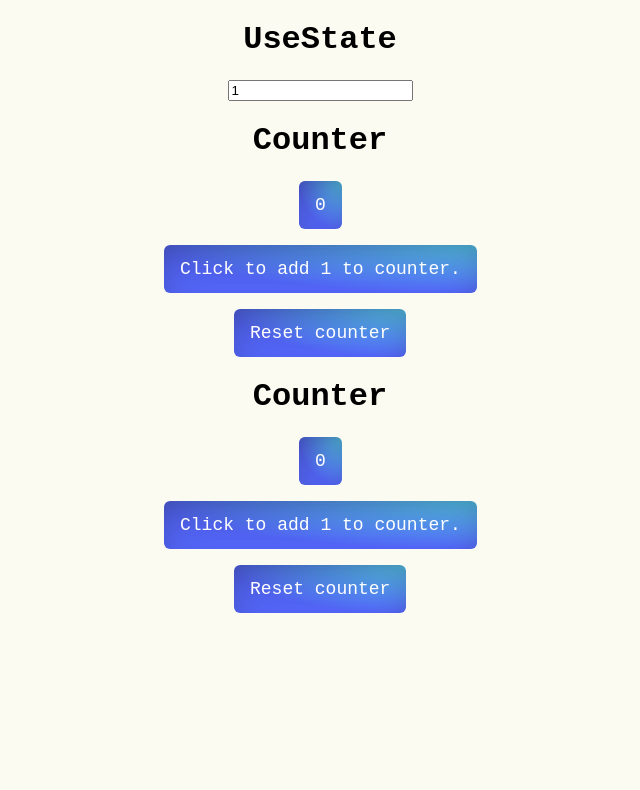
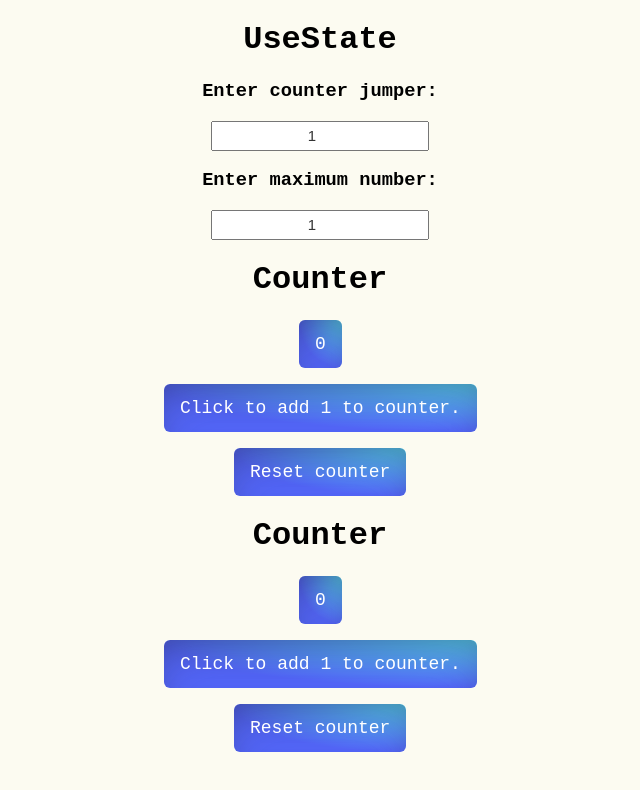
Before and after one commit to danieloliel/Usestate, a React (Create React App) app in the folder usestate/: page / in a window 1280 px wide. Shown: the top 790 px of the page, without its empty margins (320-960 px from the left). Built offline with nearby package versions, Linux system fonts and the light colour scheme.

Commit message:
add limit counter

```diff
--- a/usestate/src/App.css
+++ b/usestate/src/App.css
@@ -29,7 +29,10 @@
     transform: rotate(360deg);
   }
 }
-
+.inputcss {
+  font: 15px/24px 'Muli', sans-serif; color: #333; width: 17%; box-sizing: border-box; letter-spacing: 1px;
+  text-align: center;
+}
 
 
 /* CSS */
--- a/usestate/src/App.js
+++ b/usestate/src/App.js
@@ -6,17 +6,25 @@ import { useState } from 'react';
 
 function App() {
   const [delta, setDelta] = useState(1);
+  const [maxNum, setMaxNum]= useState(1) ;
 function handleDelta(event){
   console.log(event)
-  setDelta(Number(event.target.value))
+  setDelta(Number(event.target.value));
+
+}
+function handleMaxNum(event){
+  setMaxNum(Number(event.target.value));
 }
   return (
     <div className="App">
      <h1 >UseState</h1>
-     <p><input type="number" value = {delta} onChange= {handleDelta}/></p>
+     <p><h3>Enter counter jumper:</h3></p>
+     <p><input className='inputcss' type="number" value = {delta} onChange= {handleDelta}/></p>
+     <p><h3>Enter maximum number:</h3></p>
+     <p><input className='inputcss' type="number" value = {maxNum} onChange= {handleMaxNum}/></p>
       <p></p>
-     <Counter delta= {delta} />
-     <Counter delta= {delta} />
+     <Counter delta= {delta} maxNum= {maxNum} />
+     <Counter delta= {delta} maxNum= {maxNum} />
     </div>
   );
 }
--- a/usestate/src/Counter.js
+++ b/usestate/src/Counter.js
@@ -1,14 +1,18 @@
 import { useState } from "react";
 function Counter(props) {
     const {delta} = props;
+    const {maxNum} = props;
     const [count, setCount]= useState(0);
 
     function incr(){
 
         setCount(
             function(oldCount){
+                if((oldCount +delta)< maxNum){
                  return oldCount +delta;
             }
+            else{ return 0}
+        }
         )
     }
     function reset(){
```
